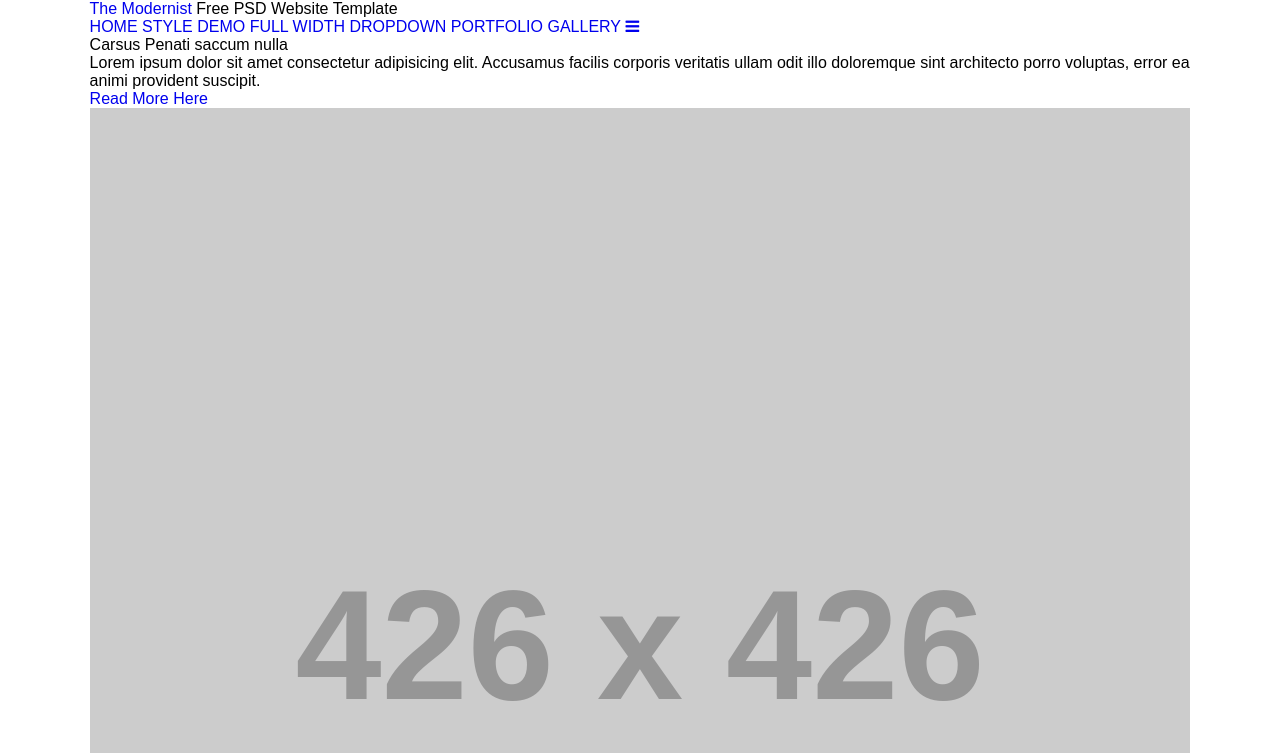
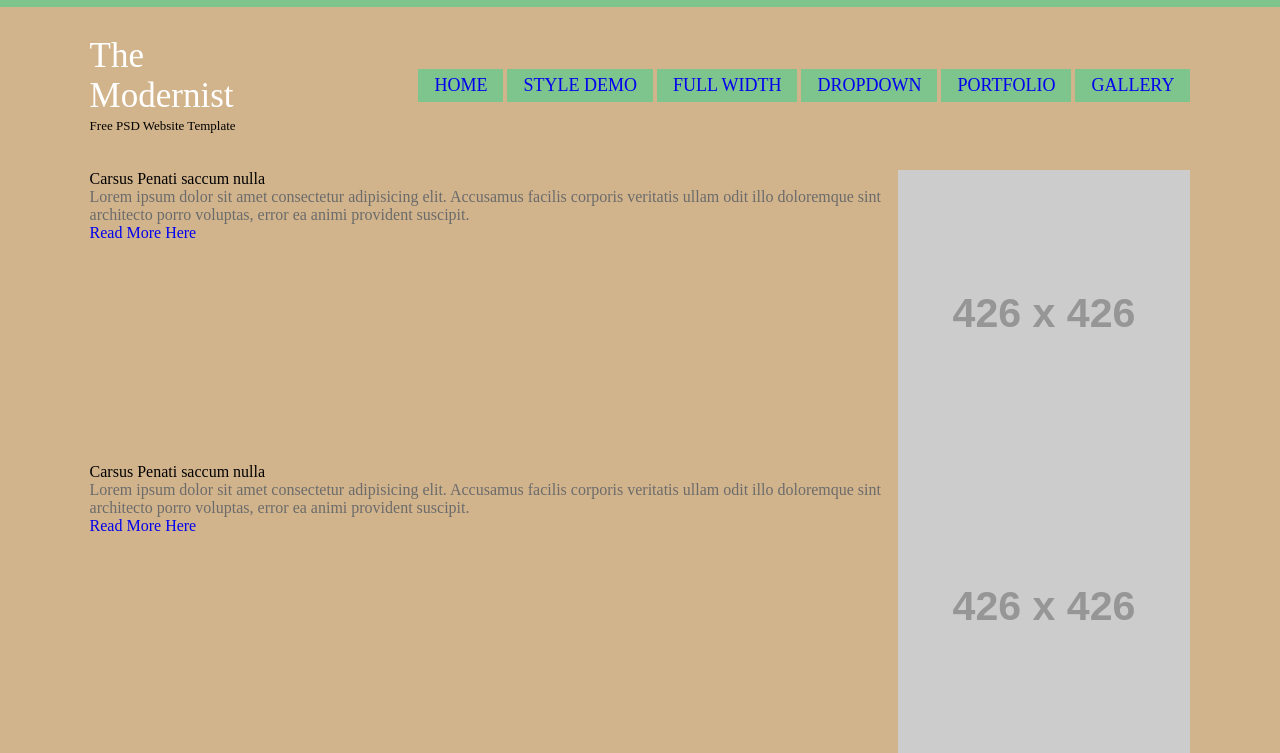
Before and after one commit to idnyaneshwaraxioned/Modernist, a plain HTML site: page index.html in a window 1280 px wide. Shown: the top 753 px of the page. Drawn offline with Linux system fonts and the light colour scheme; placeholder pictures from the web are drawn by us.

Commit message:
Header css done

```diff
--- a/assets/css/style.css
+++ b/assets/css/style.css
@@ -84,7 +84,8 @@ sub { bottom: -.25em; }
 /*for all*/
 body {
   box-sizing: border-box;
-  font-family: sans-serif;
+  font-family: serif;
+  background-color: tan;
 }
 
 a {
@@ -103,13 +104,54 @@ li {
   width: 86%;
   margin: 0 auto;
 }
+
+.flex { display: flex;}
+
+p { color: #6b6b6b;}
 /*=================================
   Header styling starts here
 =================================*/
 
+header {
+  width: 100%;
+  position: relative;
+}
 
+header::before {
+  content: '';
+  width: 100%;
+  height: 7px;
+  background-color: #7EC48D;
+  position: absolute;
+  top: 0;
+}
 
+header .wrapper {
+  justify-content: space-between;
+  align-items: center;
+  padding: 36px 0;
+}
+.logo { width: 18%;}
 
+.logo a {
+  font-size: 35px;
+  color: #fff;
+}
+
+.logo span {
+  font-size: 13px;
+  columns: #6b6b6b;
+}
+
+.menu li a {
+  padding: 6px 16px;
+  font-size: 18px;
+  background-color: #7EC48D;
+}
+
+.menu li:last-child {
+  display: none;
+}
 
 
 /*=================================
```
